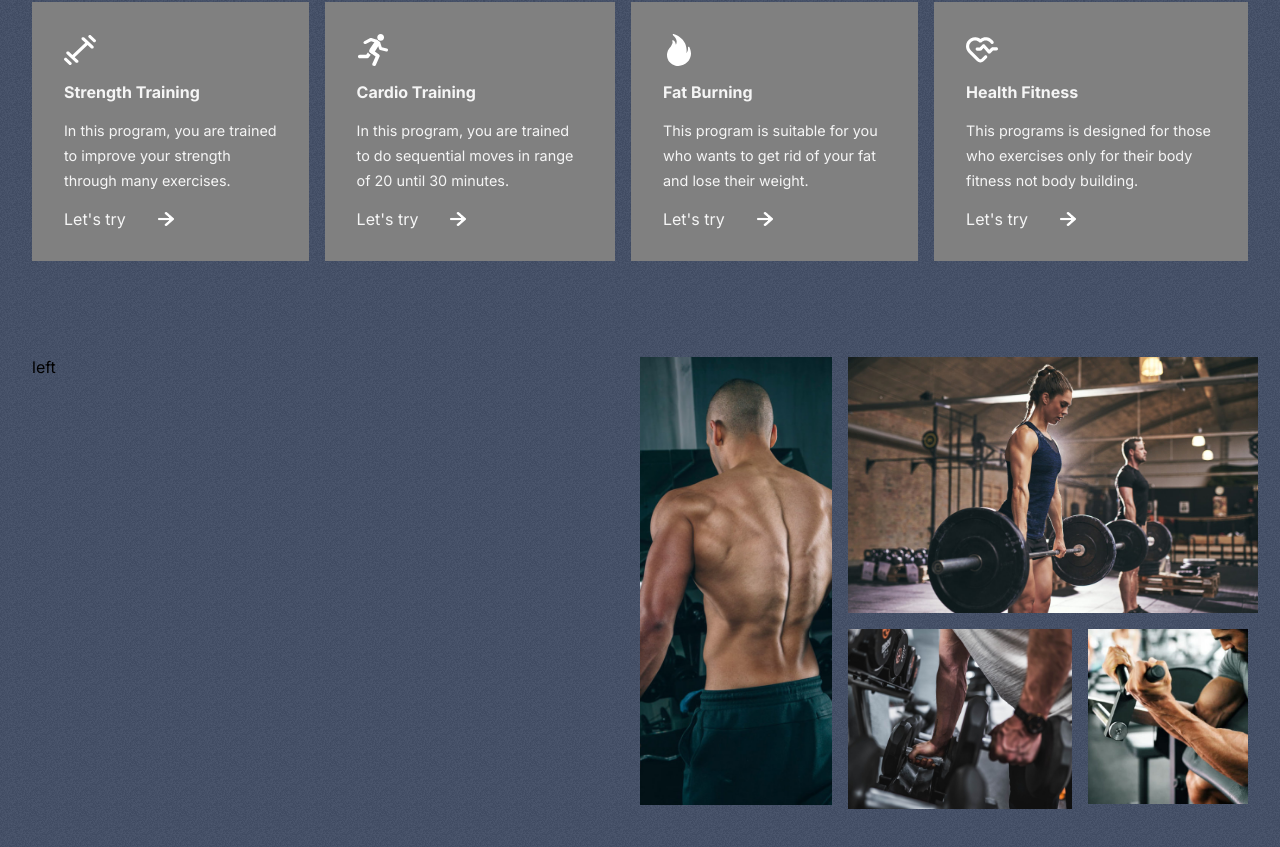
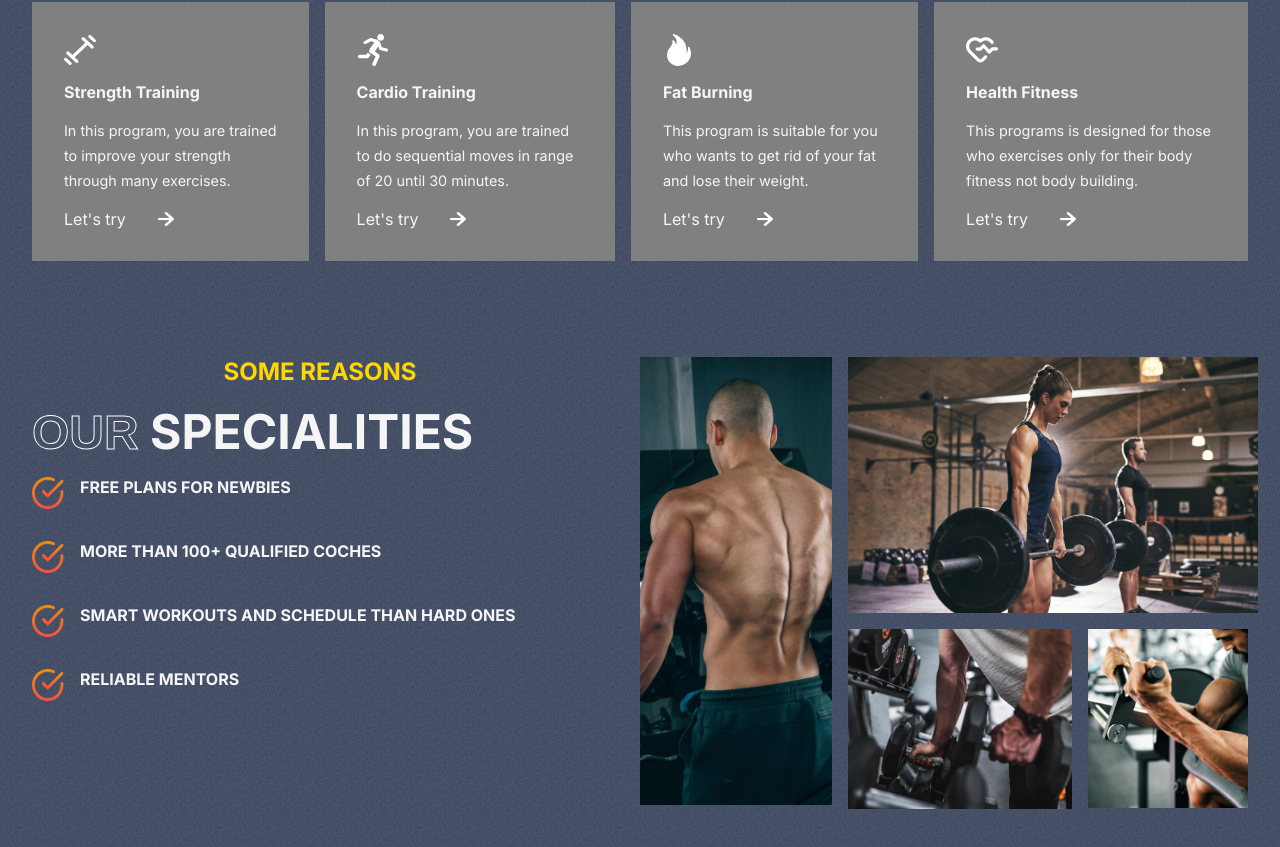
Before and after one commit to gihanthakavishan/Gymnasium_Application, a React (Create React App) app: page / in a window 1280 px wide. Shown: the part 957-1804 px from the top of the page. Built offline with nearby package versions, Linux system fonts and the light colour scheme.

Commit message:
upades in css files

```diff
--- a/src/components/Header/Header.css
+++ b/src/components/Header/Header.css
@@ -17,6 +17,6 @@
 
 .header-menu>li:hover{
     cursor: pointer;
-    color: var(--orange);
+    color: var(--gold);
 
 }
--- a/src/components/Reasons/Reasons.css
+++ b/src/components/Reasons/Reasons.css
@@ -1,13 +1,50 @@
 .Reasons{
     padding: 0 2rem;
     display: flex;
-    grid-template: 2rem;
+    gap: 2rem;
 }
 
 .left-r{
     flex: 1 1;
+    text-transform: uppercase;
+    gap: 1 rem;
+    display: flex;
+    flex-direction: column;
 }
 
+.left-r>span{
+    font-weight: bold;
+    color: var(--gold);
+    text-align: center;
+    padding-bottom: 1rem;
+    font-size: 1.5rem;
+}
+
+.left-r>div{
+    color: whitesmoke;
+    font-size: 3rem;
+    font-weight: bold;
+
+
+}
+
+.details-l{
+    display: flex;
+    flex-direction: column;
+    gap: 1rem;
+}
+
+.details-l>div{
+    display: flex;
+    font-size: 1rem;
+    gap: 1rem;
+    padding-top: 1rem;
+}
+
+.details-l>div>img{
+    width: 2rem;
+    height: 2rem;
+}
 .right-r{
     flex:1 1;
     display: grid;
@@ -35,10 +72,12 @@
 .right-r>:nth-child(3){
     width: 14rem;
     grid-column: 2/3;
+    grid-row: 2;
 }
 
 .right-r>:nth-child(4){
     width: 10rem;
     grid-row: 2;
     grid-column: 3/4;
+    height: 11.2rem;
 }
--- a/src/components/Reasons/Reasons.jsx
+++ b/src/components/Reasons/Reasons.jsx
@@ -13,7 +13,30 @@ const Reasons = () => {
   return (
     <div className="Reasons" id="reasons">
         <div className="left-r">
-           left
+           <span>Some Reasons</span>
+           <div>
+            <span className="stroke-text">Our</span>
+           <span> Specialities</span>
+           </div>
+
+           <div className='details-l'>
+              <div>
+                 <img src={tick} alt=""></img>
+                 <span>FREE PLANS FOR NEWBIES</span>
+              </div>
+              <div>
+                 <img src={tick} alt="" />
+                 <span>MORE THAN 100+ QUALIFIED COCHES</span>
+              </div>
+              <div>
+                  <img src={tick} alt="" />
+                  <span>SMART WORKOUTS AND SCHEDULE THAN HARD ONES</span>
+              </div>
+              <div>
+                  <img src={tick} alt="" />
+                  <span>RELIABLE MENTORS</span>
+              </div>
+           </div>
         </div>
         <div className="right-r">
             <img src={image1} alt="" />
```
